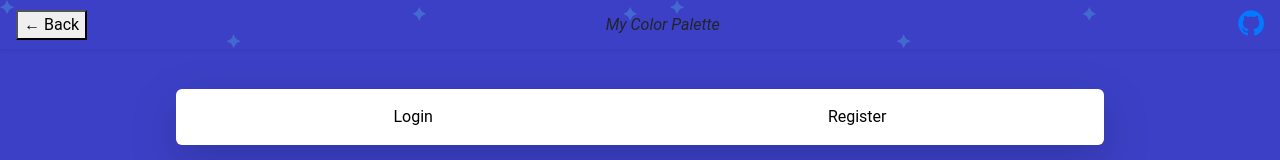
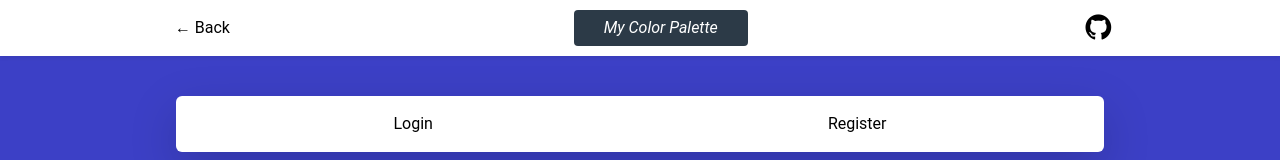
Before and after one commit to nvkex/my-color-palette, a React (Create React App) app: page / in a window 1280 px wide. Shown: the top 160 px of the page. Built offline with nearby package versions, Linux system fonts and the light colour scheme; no server answers.

Commit message:
add: css modules

```diff
--- a/src/components/Navbar.js
+++ b/src/components/Navbar.js
@@ -1,5 +1,7 @@
 import React from 'react'
-import { withRouter } from 'react-router'
+import { withRouter } from 'react-router';
+
+import classes from './Navbar.module.css';
 
 /**
  * Fixed navbar for all pages
@@ -13,9 +15,9 @@ const Navbar = ({history}) => {
     }
 
     return (
-        <div className="navbar shadow-sm">
+        <div className={`${classes.navbar} shadow-sm`}>
             <button onClick={backHandler}>← Back</button>
-            <span className="title"><i>My Color Palette</i></span>
+            <span className={classes.title}><i>My Color Palette</i></span>
             <span>
                 <a href="https://github.com/nvkex/my-color-palette" target='_blank' rel="noopener noreferrer">
                     <i
```
